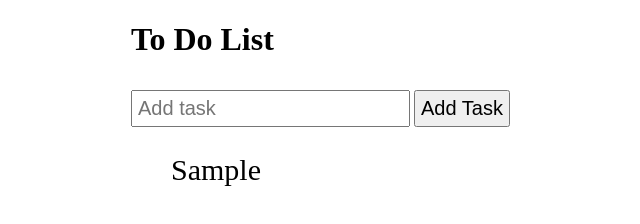
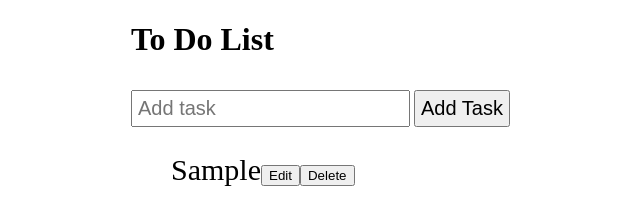
Before and after one commit to Aman-codde/js-todo-list, a plain HTML site: page index.html in a window 1280 px wide. Both pictures are taken after typing "Sample" into the empty fields and a click on the button "Add Task". Shown: the whole page, without its empty margins (193-833 px from the left). Drawn offline with Linux system fonts and the light colour scheme.

Commit message:
added span,edit and delete buttons

```diff
--- a/index.js
+++ b/index.js
@@ -20,8 +20,31 @@ submitButton.addEventListener('click', (event)=>{
     inputTask.value = "";
 })
 
+
+
+
 function addTask(task){
     const li = document.createElement('li');
-    li.textContent = task;
-    ul.appendChild(li);
-}
+    //span element for task
+    let spanTask=document.createElement("span");
+   spanTask.classList.add('task');
+   spanTask.textContent=task;
+   li.appendChild(spanTask);
+
+
+
+
+
+
+ // add a edit button
+   let editBtn=document.createElement("button");
+   editBtn.textContent= "Edit";
+   li.appendChild(editBtn);
+
+   //add a delete button
+    let deleteButton=document.createElement("button");
+   deleteButton.textContent= "Delete";
+   li.appendChild(deleteButton);
+   ul.appendChild(li);
+
+};
```
Also changed, not shown: index.html (+1 -1 lines).
